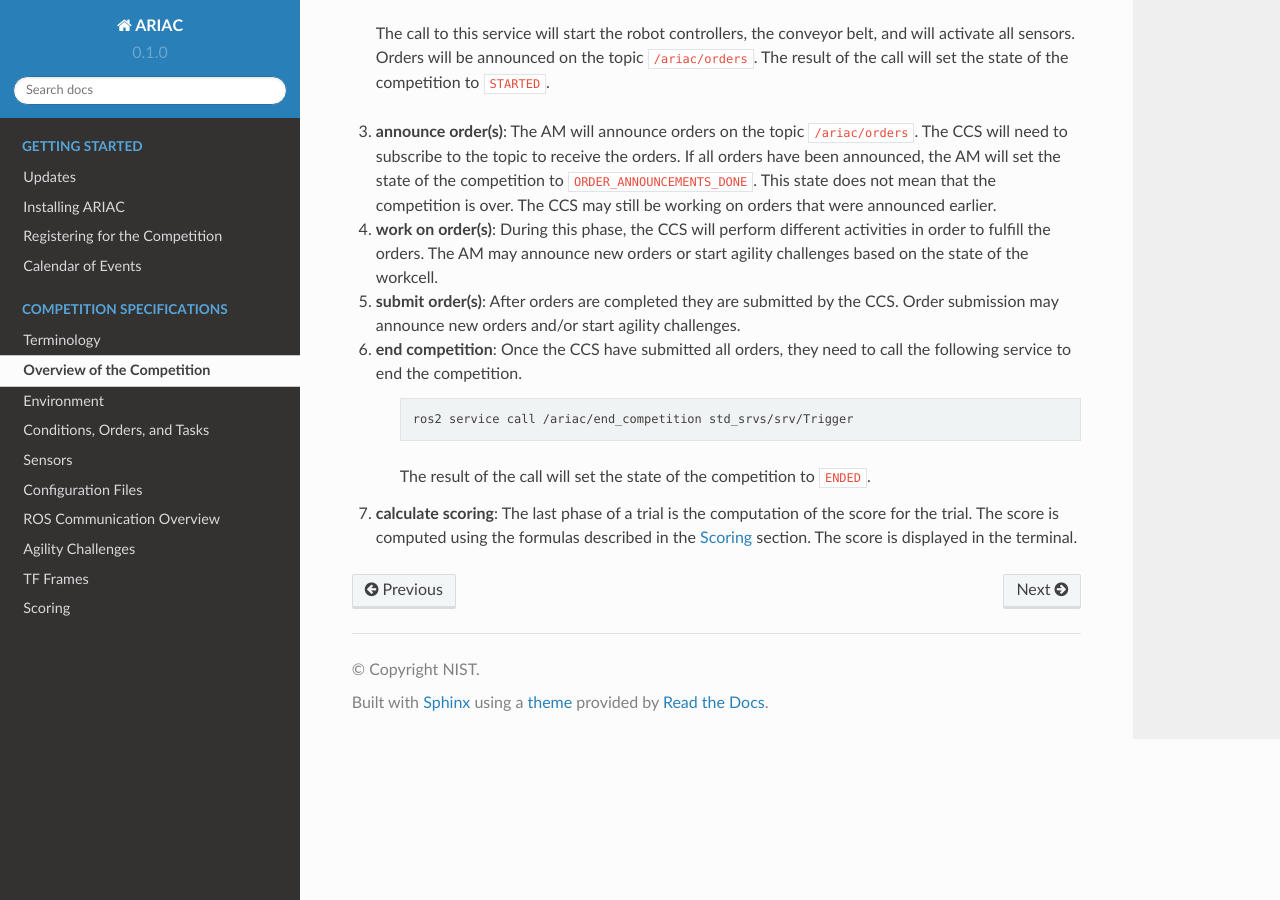
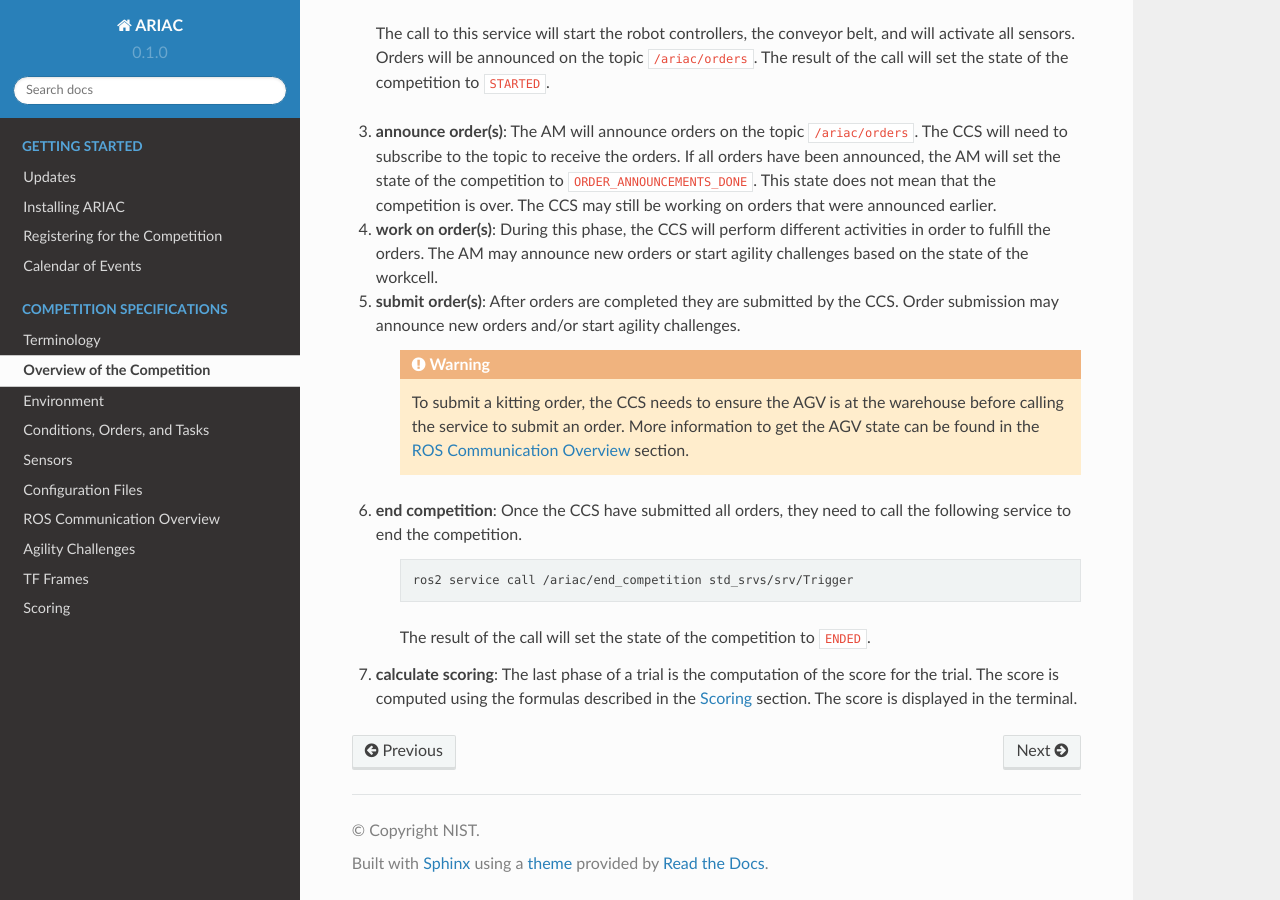
Before and after one commit to usnistgov/ARIAC, a Sphinx documentation site: the page built from docs/competition/overview.rst, in a window 1280 px wide and 900 px high, scrolled down 1278 px. Built offline with Sphinx 7.4.7 and the Read the Docs theme 2.0.0, drawn with Linux system fonts in a browser that asks for light colours.

```diff
--- a/docs/competition/overview.rst
+++ b/docs/competition/overview.rst
@@ -45,6 +45,11 @@
 
 5. **submit order(s)**: After orders are completed they are submitted by the CCS. Order submission may announce new orders and/or start agility challenges.
 
+    .. warning::
+
+        To submit a kitting order, the CCS needs to ensure the AGV is at the warehouse before calling the service to submit an order.
+        More information to get the AGV state can be found in the :ref:`COMMUNICATIONS` section.
+
 6. **end competition**: Once the CCS have submitted all orders, they need to call the following service to end the competition.
 
     .. code-block:: bash
```
